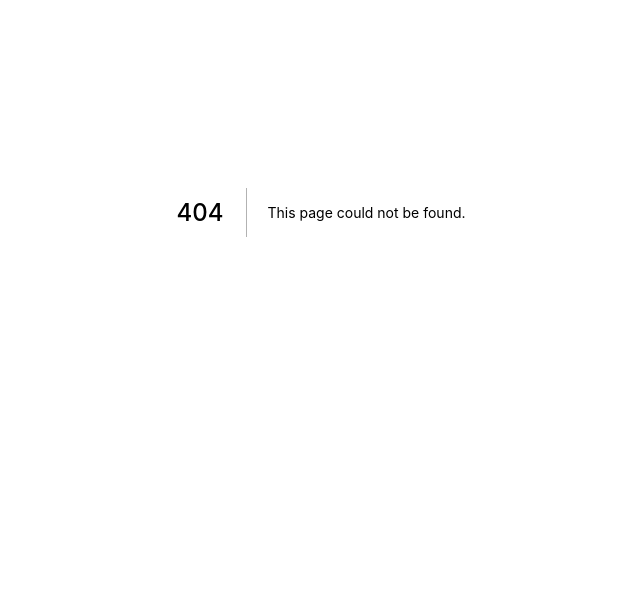
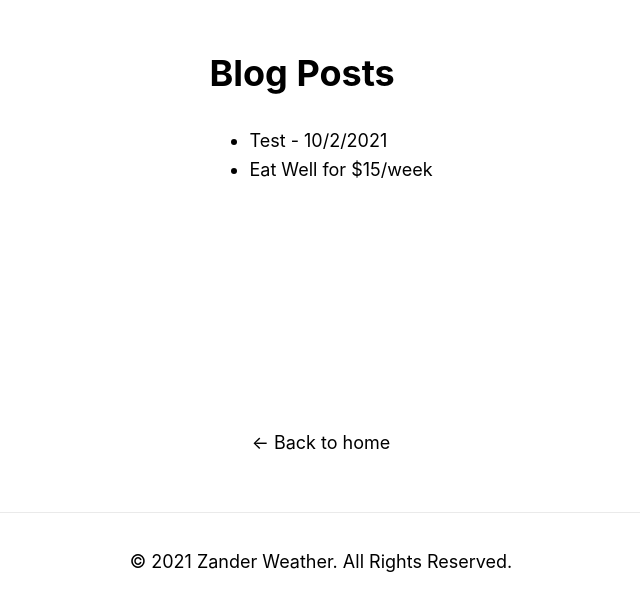
Before and after one commit to steamwings/me, a Next.js app: page /blog in a window 1280 px wide. Before the commit this address had no page. Shown: the part 188-798 px from the top of the page, without its empty margins (319-959 px from the left). Built offline with nearby package versions, Linux system fonts and the light colour scheme.

Commit message:
WIP blog: with dynamic landing for each post

```diff
--- /dev/null
+++ b/pages/blog.js
@@ -0,0 +1,37 @@
+import Layout from '../components/layout'
+import Link from 'next/link'
+import React, {useState} from 'react';
+
+
+export default class Blog extends React.Component {
+
+  constructor(props) {
+    super(props)
+    this.posts = [{title: 'Test', date: new Date(), uri: "/blog/eat-well-for-15-a-week"}]
+  }
+
+  addPost(post) {
+    changePosts(this.posts.push(post)); console.log(posts);
+  }
+
+  render() {
+
+    return (
+      <Layout>
+        <h1>Blog Posts</h1>
+        <div>
+          <ul>
+            {
+              this.posts.sort((x,y) => x.date - y.date).map((p,index) =>
+                <li key={index}><Link href={p.uri}><a>
+                  {p.title} - {p.date.toLocaleDateString()}
+                </a></Link></li>
+              )
+            }
+            <li><Link href="/blog/eat-well-for-15-a-week"><a>Eat Well for $15/week</a></Link></li>
+          </ul>
+        </div>
+      </Layout>
+    )
+  }
+}
```
Also changed, not shown: components/post.js (added, +17 -0 lines), pages/blog/eat-well-for-15-a-week.js (added, +14 -0 lines), pages/index.js (+7 -0 lines).
